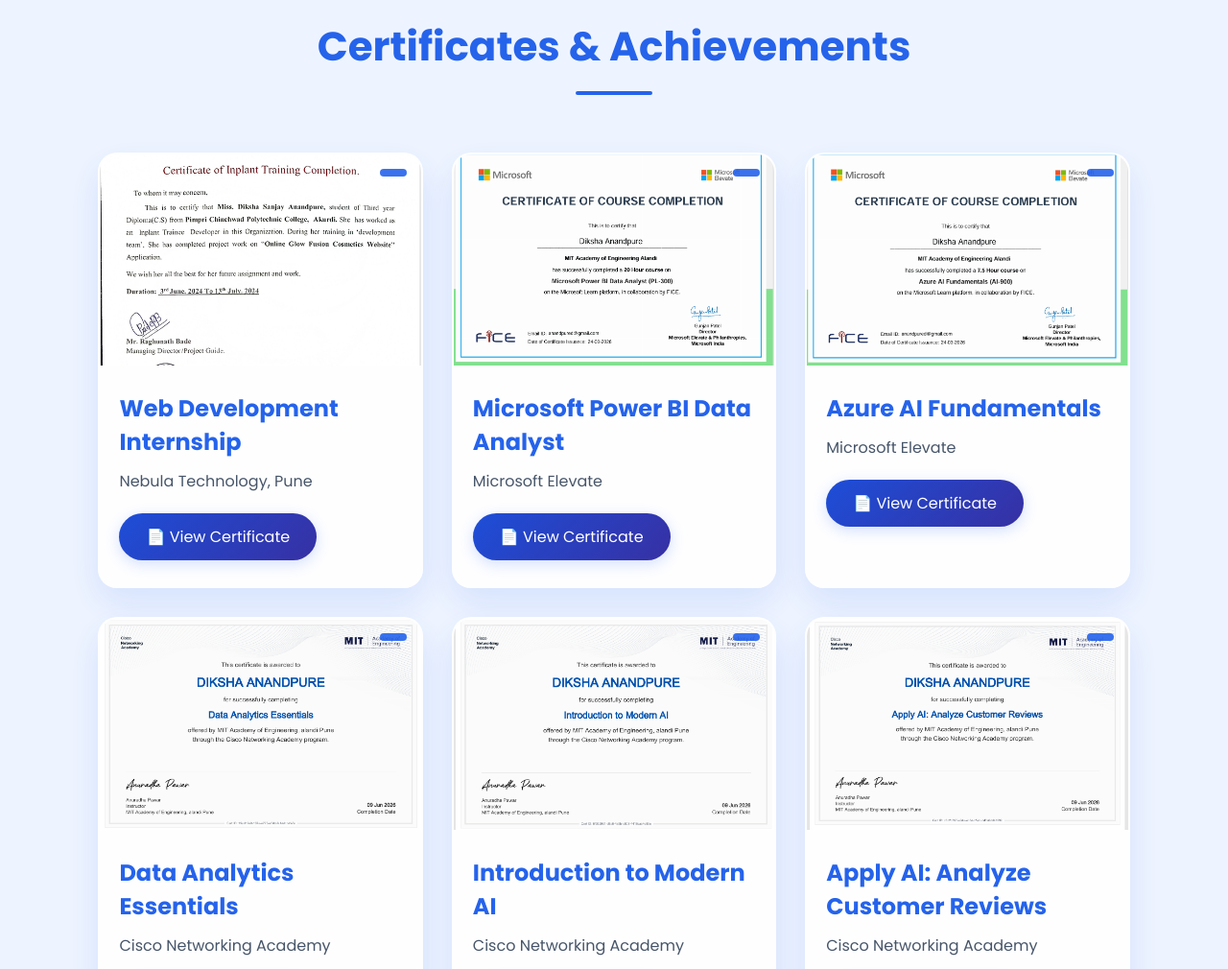
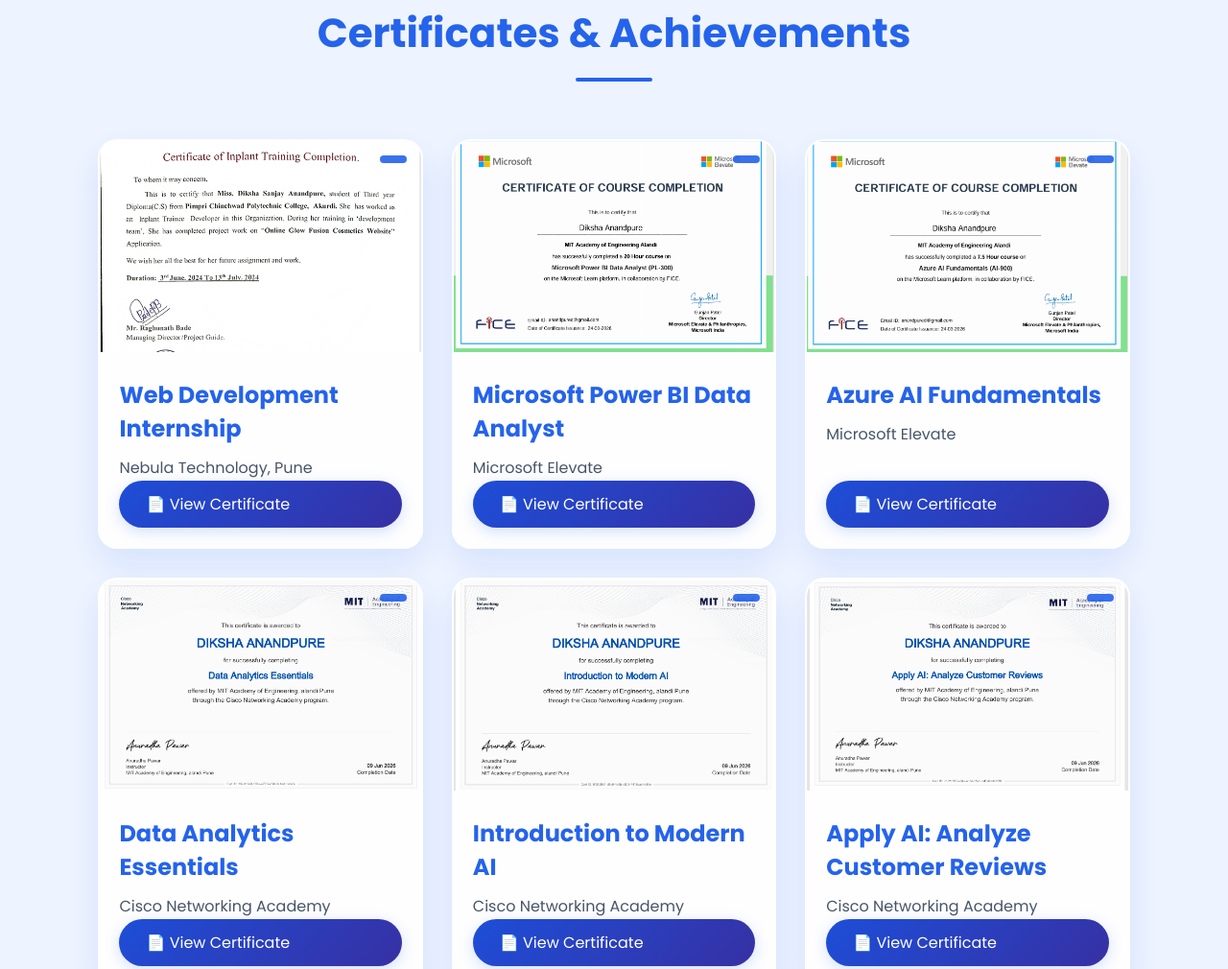
Before and after one commit to dikshuanandpure/OIBSIP, a plain HTML site: page DikshaAnandpure_Task2_Portfolio/index.html in a window 1280 px wide. Shown: the part 5267-6277 px from the top of the page at 96% size. Drawn offline with Linux system fonts and the light colour scheme.

```diff
--- a/DikshaAnandpure_Task2_Portfolio/style.css
+++ b/DikshaAnandpure_Task2_Portfolio/style.css
@@ -515,17 +515,15 @@
 }
 
 .project-card{
-
-background:white;
-
-border-radius:20px;
-
-overflow:hidden;
-
-box-shadow:var(--shadow);
-
-transition:.4s;
-
+    background: white;
+    border-radius: 20px;
+    overflow: hidden;
+    box-shadow: var(--shadow);
+    transition: .4s;
+
+    display: flex;
+    flex-direction: column;
+    height: 100%;
 }
 
 .project-card:hover{
@@ -581,7 +579,7 @@
 border-radius:40px;
 
 transition:.4s;
-
+ margin-top: auto;
 }
 
 .project-btn:hover{
```
